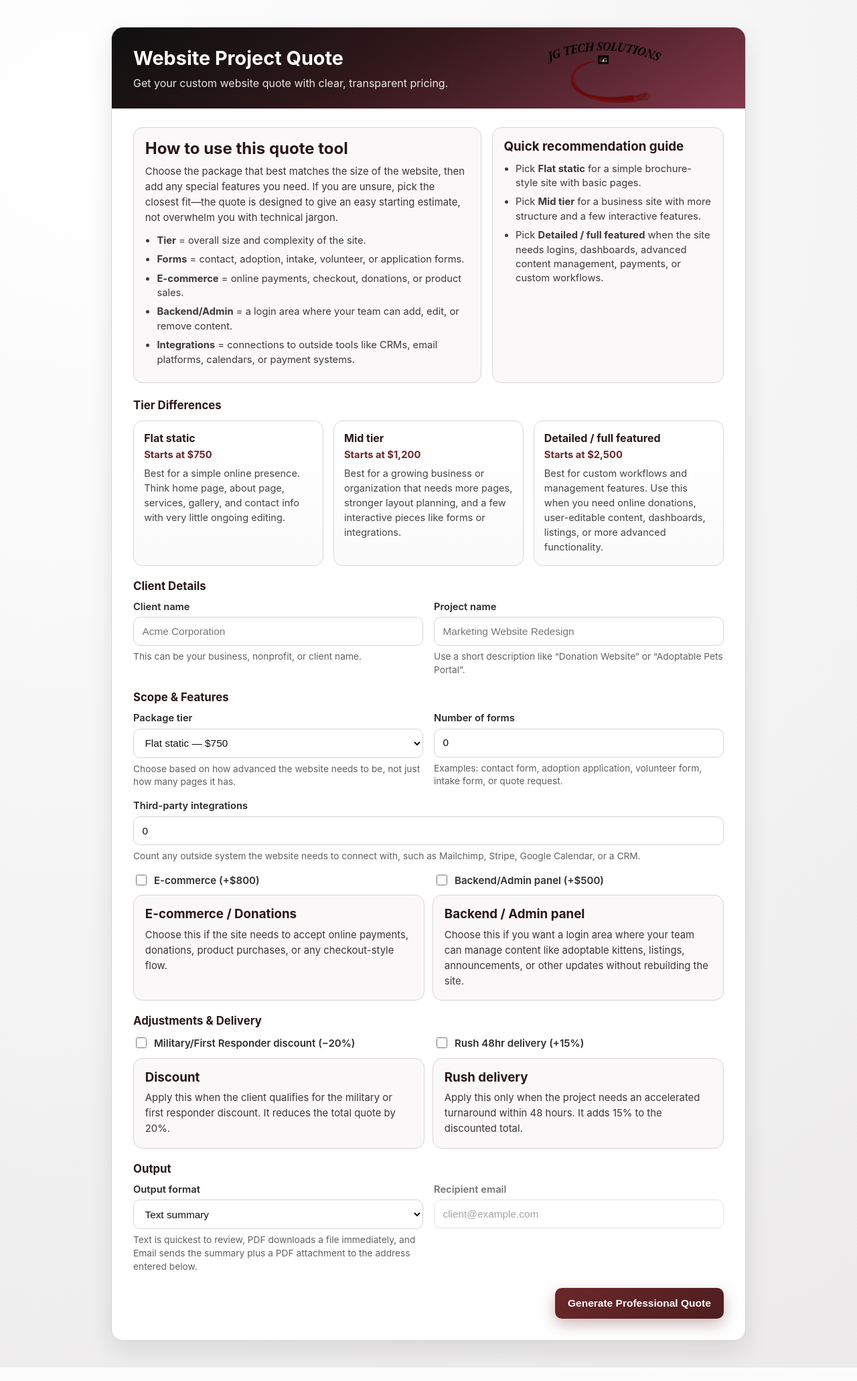
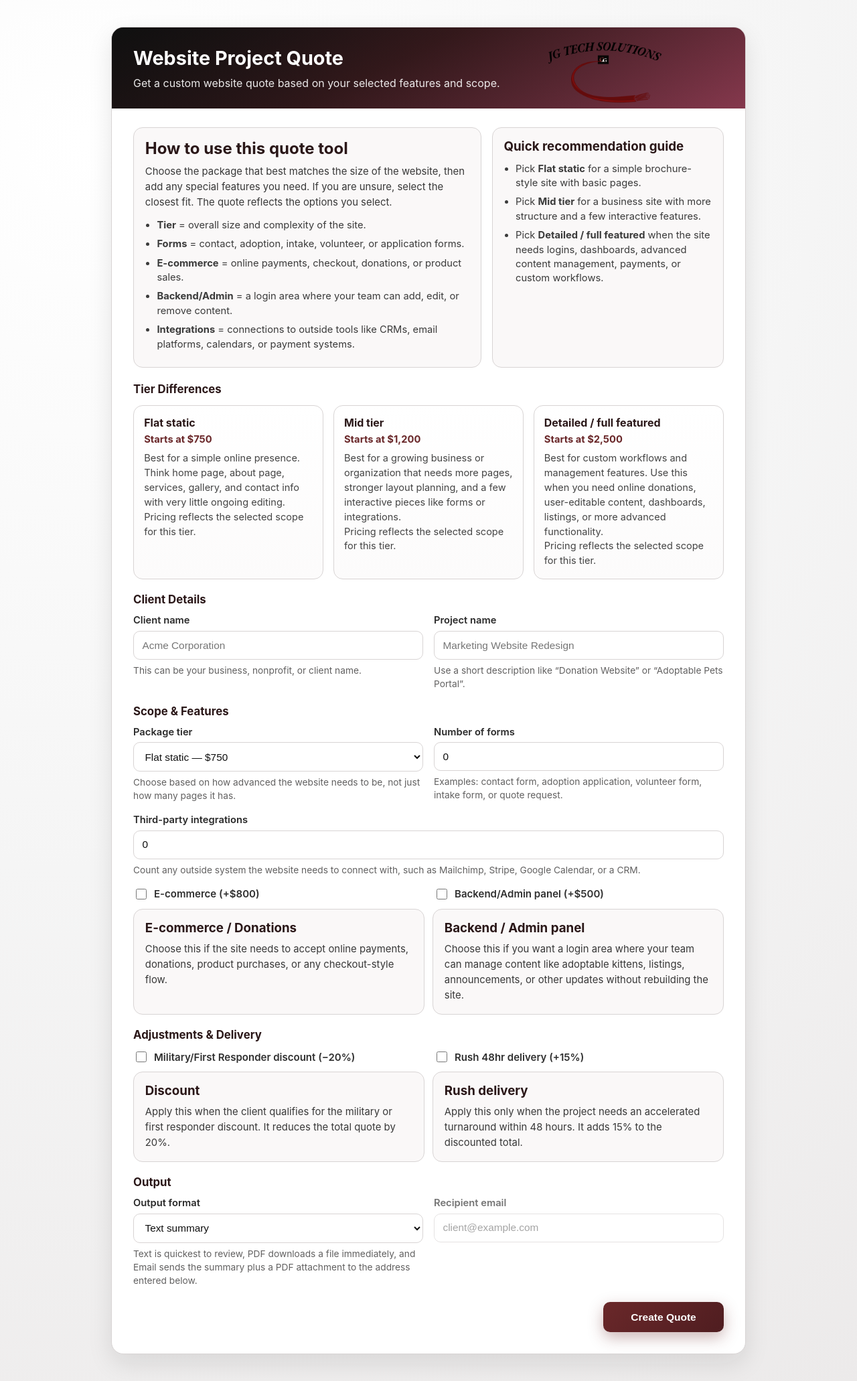
Before and after one commit to GRABOWSKIGROUP/Website-Quote, a Flask app: page / in a window 1280 px wide. Shown: the whole page at 67% size. Run offline with Flask 2, Linux system fonts and the light colour scheme.

Commit message:
Update copy: hero, tier notes, unsure text, button label

```diff
--- a/templates/form.html
+++ b/templates/form.html
@@ -410,7 +410,7 @@
             <h1>Website Project Quote</h1>
             <img class="title-logo" src="{{ url_for('static', filename='lOGO.png') }}" alt="JG Tech Solutions logo" />
           </div>
-          <p>Get your custom website quote with clear, transparent pricing.</p>
+          <p>Get a custom website quote based on your selected features and scope.</p>
         </header>
 
         <div class="content">
@@ -427,7 +427,7 @@
           <section class="intro-grid">
             <article class="info-panel">
               <h2>How to use this quote tool</h2>
-              <p>Choose the package that best matches the size of the website, then add any special features you need. If you are unsure, pick the closest fit—the quote is designed to give an easy starting estimate, not overwhelm you with technical jargon.</p>
+              <p>Choose the package that best matches the size of the website, then add any special features you need. If you are unsure, select the closest fit. The quote reflects the options you select.</p>
               <ul class="helper-list">
                 <li><strong>Tier</strong> = overall size and complexity of the site.</li>
                 <li><strong>Forms</strong> = contact, adoption, intake, volunteer, or application forms.</li>
@@ -454,16 +454,19 @@
                 <h3>Flat static</h3>
                 <span class="tier-price">Starts at $750</span>
                 <p>Best for a simple online presence. Think home page, about page, services, gallery, and contact info with very little ongoing editing.</p>
+                <p class="note">Pricing reflects the selected scope for this tier.</p>
               </article>
               <article class="tier-card">
                 <h3>Mid tier</h3>
                 <span class="tier-price">Starts at $1,200</span>
                 <p>Best for a growing business or organization that needs more pages, stronger layout planning, and a few interactive pieces like forms or integrations.</p>
+                <p class="note">Pricing reflects the selected scope for this tier.</p>
               </article>
               <article class="tier-card">
                 <h3>Detailed / full featured</h3>
                 <span class="tier-price">Starts at $2,500</span>
                 <p>Best for custom workflows and management features. Use this when you need online donations, user-editable content, dashboards, listings, or more advanced functionality.</p>
+                <p class="note">Pricing reflects the selected scope for this tier.</p>
               </article>
             </div>
           </section>
@@ -573,7 +576,7 @@
             {% endif %}
 
             <div class="actions">
-              <button type="submit">Generate Professional Quote</button>
+              <button type="submit">Create Quote</button>
             </div>
           </form>
         </div>
```
